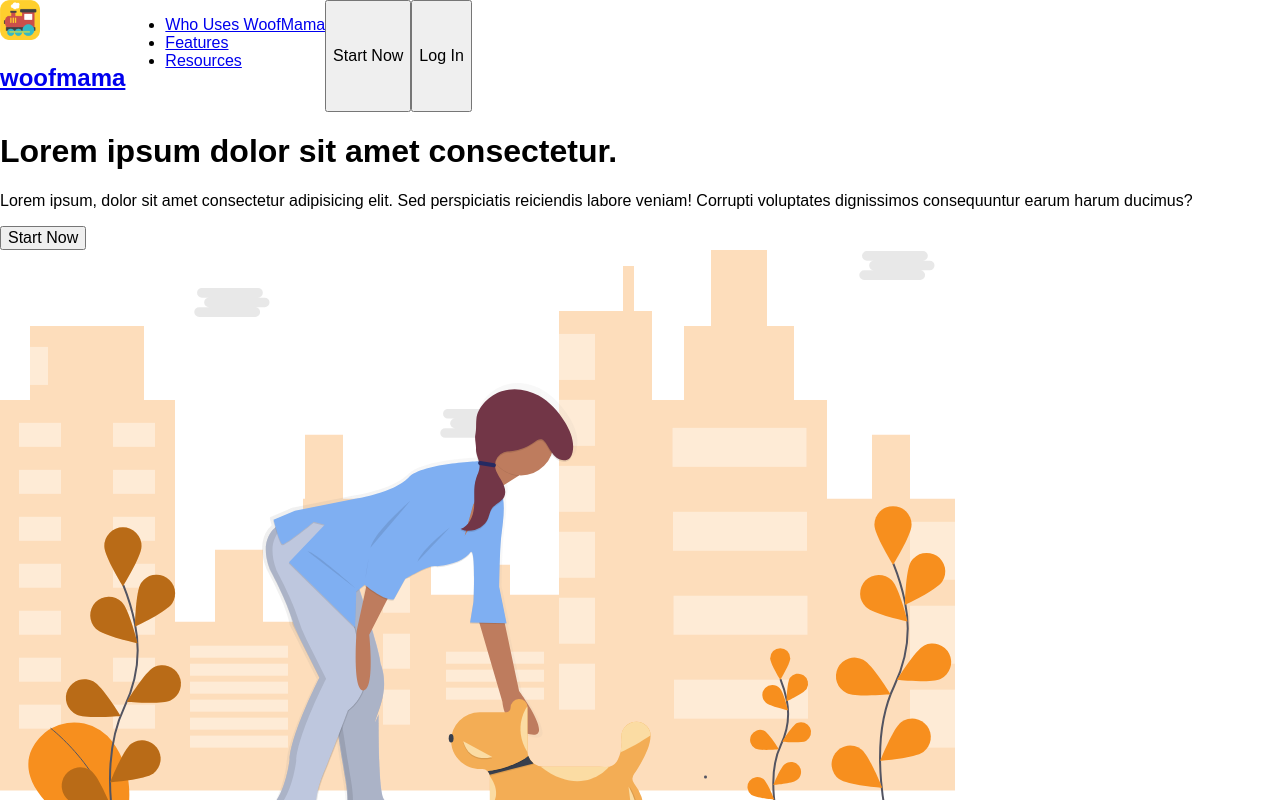
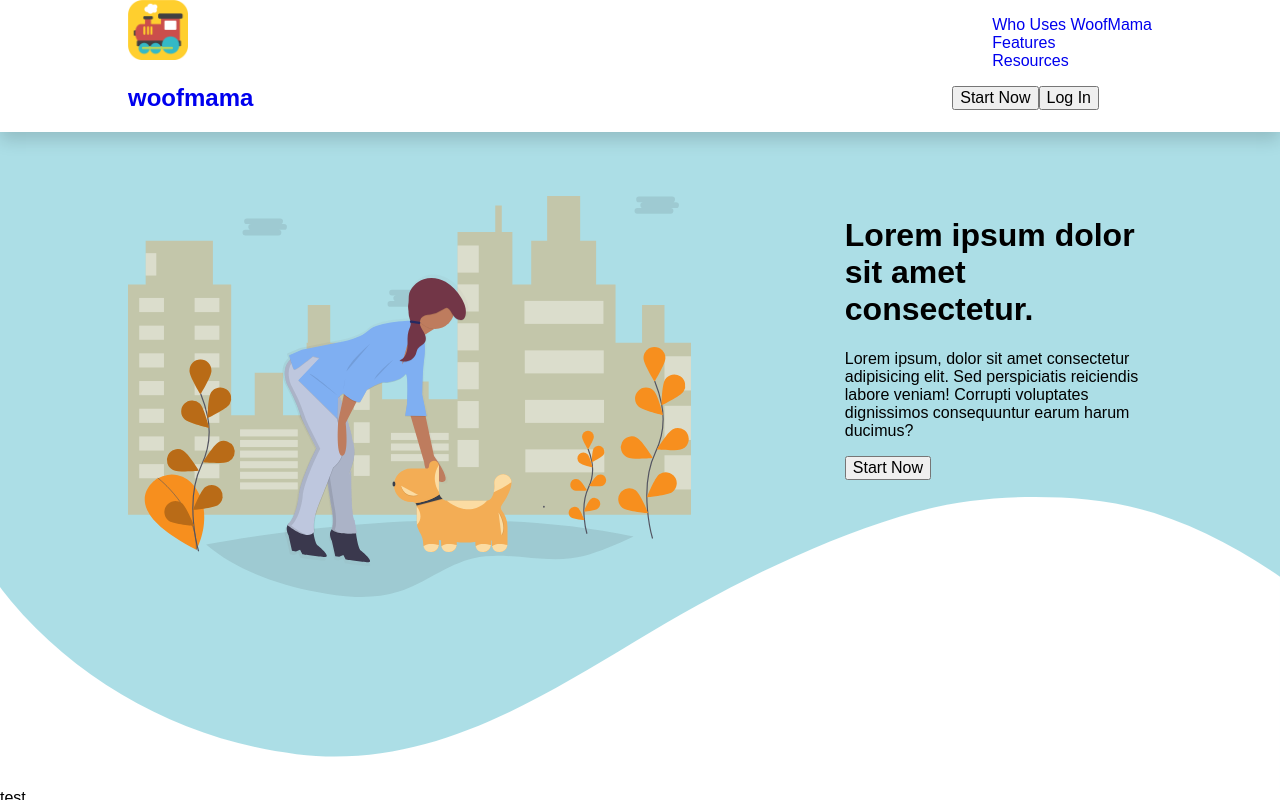
Before and after one commit to caropi/dog-daycare, a React (Create React App) app: page / in a window 1280 px wide. Shown: the top 800 px of the page. Built offline with nearby package versions, Linux system fonts and the light colour scheme; a web font is replaced by a local one.

Commit message:
fleshing out header components and their styles

```diff
--- a/src/App.js
+++ b/src/App.js
@@ -8,10 +8,22 @@ function App() {
   return (
     <div className="App">
       <header>
-        <Header/>
-        <Hero/>
+        <Header />
+        <Hero />
+        <svg
+          className="hero-curve"
+          data-name="Layer 1"
+          xmlns="http://www.w3.org/2000/svg"
+          viewBox="0 0 1366.01 323.38"
+        >
+          <path
+            d="M1159.84,163.88c-67.51-6-134.38-1.91-199.11,18.19-100.62,31.23-193.57,79.51-284,134.05-112.21,67.69-224.27,136.13-360.3,119.64-117-14.19-228.84-72.91-304.73-163.48C7,266.64,3.29,262.11,0,257.45V494.7H1366V246.3C1303.46,203.6,1234.56,170.57,1159.84,163.88Z"
+            transform="translate(0 -161.32)"
+            fill="#fff"
+          ></path>
+        </svg>
       </header>
-      <Carousel/>
+      <Carousel />
     </div>
   );
 }
--- a/src/components/Header.js
+++ b/src/components/Header.js
@@ -4,12 +4,13 @@ const Header = () => {
     return (
         <div className="nav">
             <nav className="wrapper nav__container">
-                <a href="https://www.himama.com/">
+                <a href="https://www.himama.com/" className="nav__logo--link">
                     <img src="logomobile.png" alt="WoofMama logo" className="nav__img" />
-                    <h2 className="nav__logo">
-                        woof<span className="nav__logo--span">mama</span>
+                    <h2 className="nav__logo--title">
+                        woof<span className="nav__logo--title--span">mama</span>
                     </h2>
                 </a>
+            <div className="nav__list-container">
                     <ul>
                         <li>
                             <a href="https://www.himama.com/">
@@ -29,6 +30,7 @@ const Header = () => {
                     </ul>
                     <CommonButton text="Start Now"/>
                     <CommonButton text="Log In"/>
+            </div>
             </nav>
         </div>
     );
--- a/src/components/Hero.js
+++ b/src/components/Hero.js
@@ -2,17 +2,17 @@ import React from 'react'
 import CommonButton from './CommonButton';
 const Hero = () => {
     return (
-      <div>
-        <div>
-          <h1>Lorem ipsum dolor sit amet consectetur.</h1>
-          <p>
+      <div className="hero wrapper">
+        <img src="undraw_good_doggy_4wfq.svg" alt="Woman walking dog" className="hero__img" />
+        <div className="hero__copy-container">
+          <h1 className="hero__copy-container--title">Lorem ipsum dolor sit amet consectetur.</h1>
+          <p className="hero__copy-container--text">
             Lorem ipsum, dolor sit amet consectetur adipisicing elit. Sed
             perspiciatis reiciendis labore veniam! Corrupti voluptates
             dignissimos consequuntur earum harum ducimus?
           </p>
-          <CommonButton text="Start Now" />
+          <CommonButton btnClass='common-button' text="Start Now" />
         </div>
-        <img src="undraw_good_doggy_4wfq.svg" alt="Woman walking dog" />
       </div>
     );
 }
--- /dev/null
+++ b/src/styles/_general.scss
@@ -0,0 +1,17 @@
+.wrapper {
+    width: 80%;
+    margin: 0 auto;
+    max-width: 1080px;
+}
+
+header {
+    background: $lightBlue;
+}
+
+a {
+    text-decoration: none;
+}
+
+li {
+    list-style-type: none;
+}
--- /dev/null
+++ b/src/styles/_hero.scss
@@ -0,0 +1,20 @@
+.hero {
+    display: flex;
+    flex-direction: row;
+    justify-content: space-between;
+    padding: 5% 0 15vw;
+
+    &__img {
+        // z-index: 10;
+        width: 55%;
+    }
+
+    &__copy-container {
+        width: 30%;
+    }
+}
+
+.hero-curve {
+    position: absolute;
+    bottom: 0;
+}
--- a/src/styles/_nav.scss
+++ b/src/styles/_nav.scss
@@ -1,10 +1,14 @@
 .nav {
+    background: white;
+    box-shadow: 0 .5rem 1rem rgba(0, 0, 0, .15);
+
     &__container {
         display: flex;
+        justify-content: space-between;
         flex-direction: row;
     }
 
     &__img {
-        width: 40px;
+        max-width: 60px;
     }
 }
--- /dev/null
+++ b/src/styles/_variables.scss
@@ -0,0 +1,2 @@
+$teal:#43b9c6;
+$lightBlue: #ACDEE6
--- a/src/styles/styles.scss
+++ b/src/styles/styles.scss
@@ -1,2 +1,5 @@
+@import "./setup";
+@import "./variables";
+@import "./general";
 @import "./nav";
-@import "./setup";
+@import "./hero";
```
Lines whose indentation alone changed are shown as unchanged.
